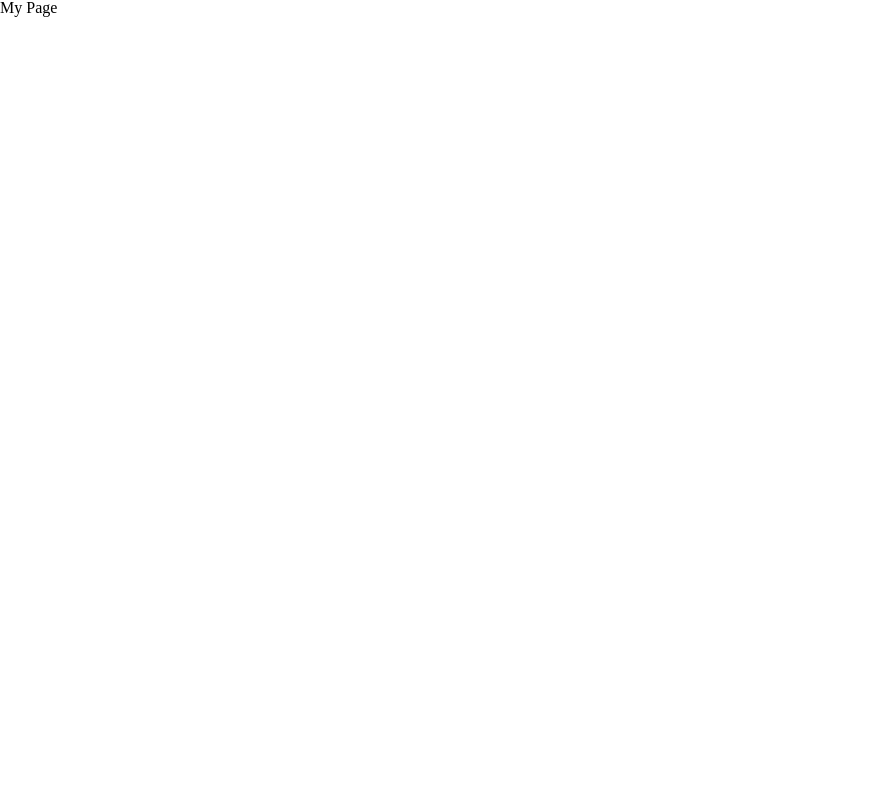
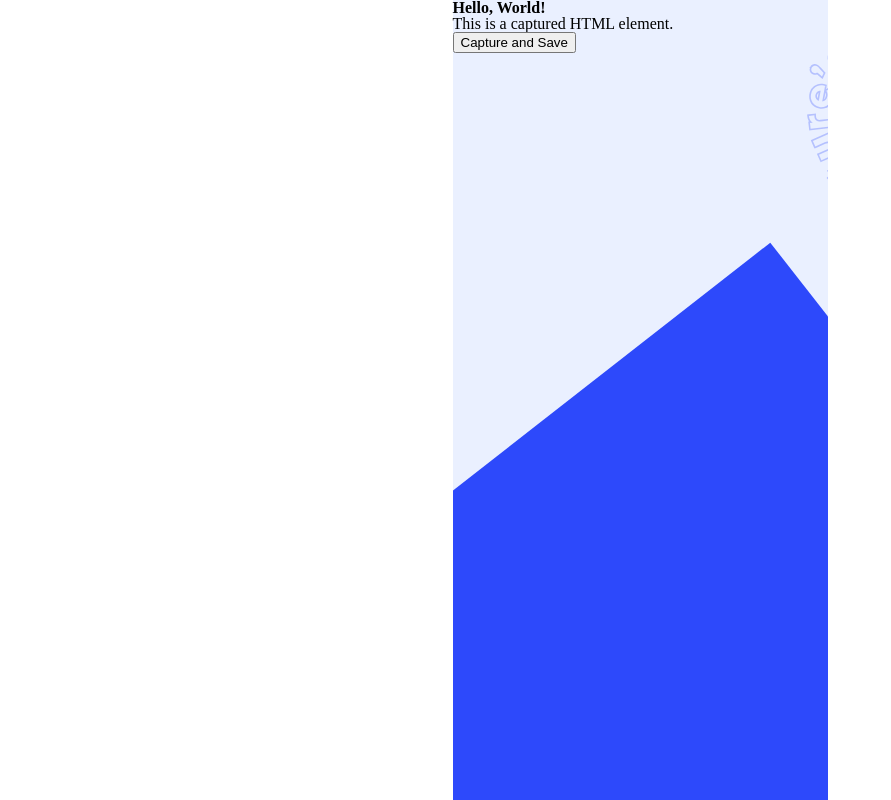
Before and after one commit to poco111/This-Year-My-cut-Project, a React (Create React App) app in the folder fe/: page /myPage in a window 1280 px wide. Shown: the top 800 px of the page, without its empty margins (0-891 px from the left). Built offline with nearby package versions, Linux system fonts and the light colour scheme.

Commit message:
Feat: 배포 환경에서의 테스트를 위한 커밋

```diff
--- a/fe/src/pages/MyPage/MyPage.tsx
+++ b/fe/src/pages/MyPage/MyPage.tsx
@@ -1,7 +1,31 @@
+import { useRef } from 'react';
+import html2canvas from 'html2canvas';
+import * as S from './MyPageStyle';
+
 export const MyPage = () => {
+  const captureRef = useRef(null);
+
+  // 캡처 기능 함수
+  const handleCapture = async () => {
+    if (captureRef.current) {
+      const canvas = await html2canvas(captureRef.current);
+      const imgData = canvas.toDataURL('image/png');
+      const link = document.createElement('a');
+      link.href = imgData;
+      link.download = 'This-Year-My-Cut.png';
+      link.click();
+    }
+  };
+
   return (
-    <>
-      <div>My Page</div>
-    </>
+    <S.MyPage>
+      <div ref={captureRef}>
+        <S.ScreenShopArea ref={captureRef}>
+          <h1>Hello, World!</h1>
+          <p>This is a captured HTML element.</p>
+          <button onClick={handleCapture}>Capture and Save</button>
+        </S.ScreenShopArea>
+      </div>
+    </S.MyPage>
   );
 };
--- a/fe/src/pages/MyPage/MyPageStyle.ts
+++ b/fe/src/pages/MyPage/MyPageStyle.ts
@@ -1,4 +1,5 @@
 import styled from 'styled-components';
+import ground from '@assets/icons/ground.svg';
 
 export const MyPage = styled.div`
   display: flex;
@@ -7,3 +8,19 @@ export const MyPage = styled.div`
   align-items: center;
   height: 100%;
 `;
+
+export const ScreenShopArea = styled.div`
+  width: 375px;
+  height: 1300px;
+  background-color: #f9f5ed;
+  background-image: url(${ground});
+  background-size: cover;
+  background-repeat: no-repeat;
+  background-position: center left;
+`;
+
+export const Img = styled.img`
+  max-width: 375px;
+  width: 100%;
+  height: 100dvh;
+`;
```
